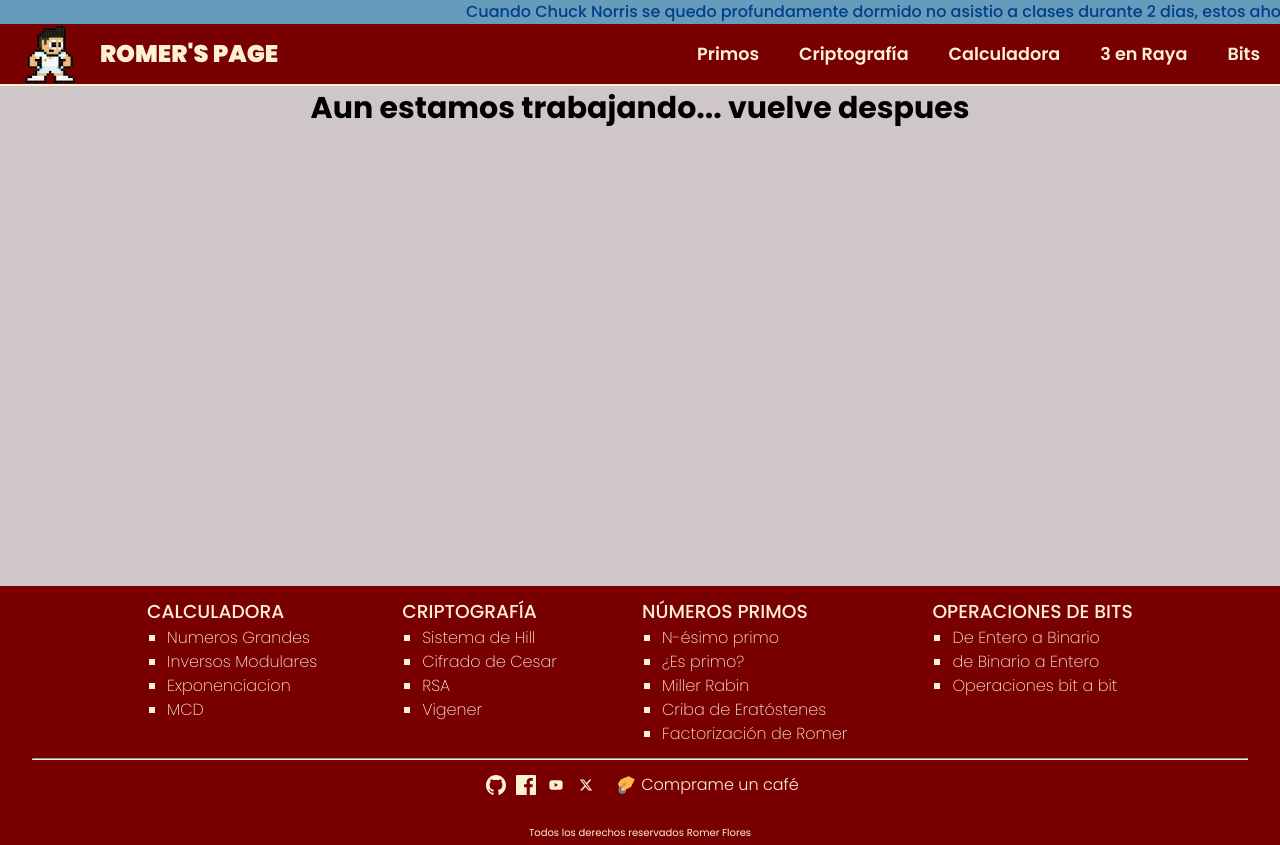
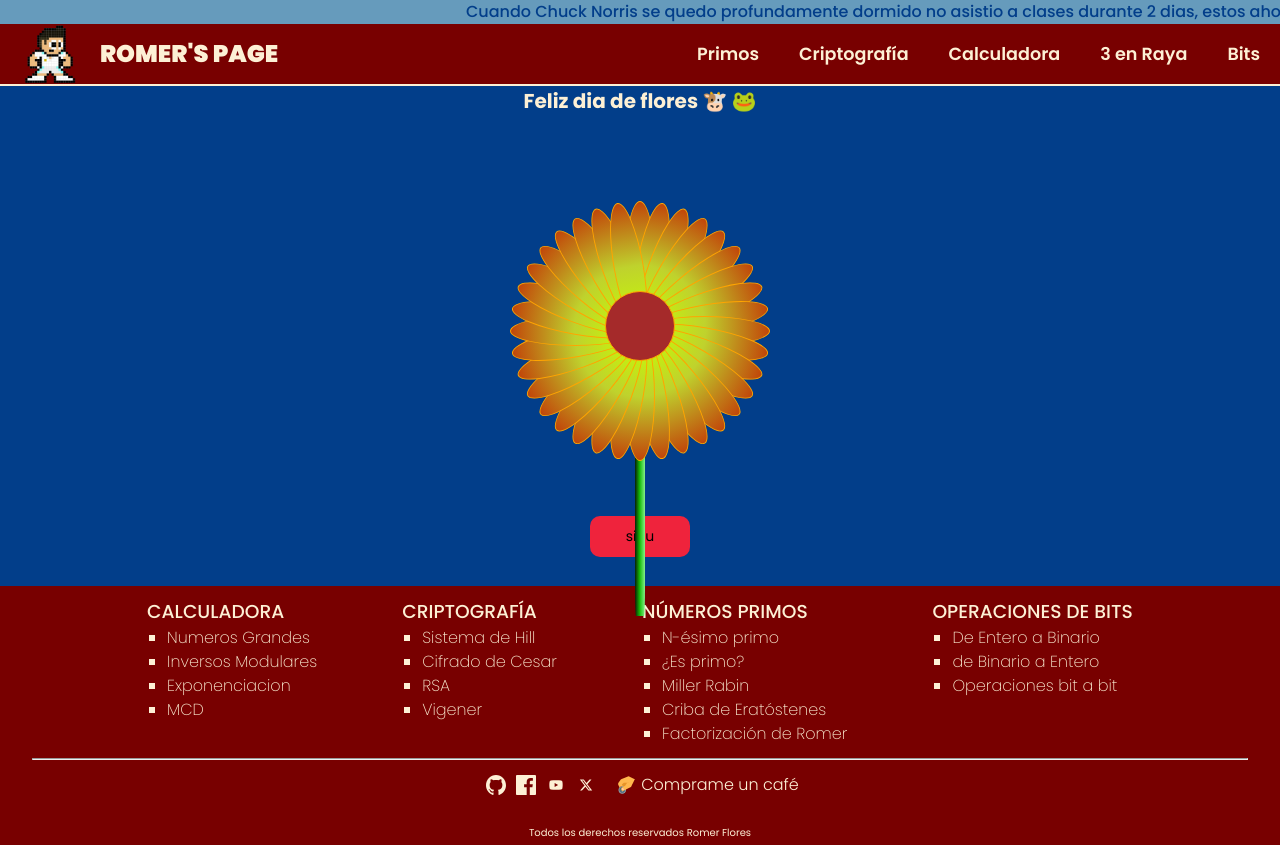
Before and after one commit to romerflores/Calculator, a React (Vite) app: page /criptografia in a window 1280 px wide. Built offline with nearby package versions, Linux system fonts and the light colour scheme.

Commit message:
Flores :v

```diff
--- a/src/App.tsx
+++ b/src/App.tsx
@@ -7,11 +7,12 @@ import { Route, Routes } from "react-router-dom";
 
 import "./App.css"
 import NotFound from "./templates/notFound/NotFound";
-import TODO from "./components/TODO/TODO";
+// import TODO from "./components/TODO/TODO";
 import Home from "./pages/home/Home";
 import Primes from "./pages/primes/Primes";
 import Bits from "./pages/bits/Bits";
 import Aprende from "./pages/aprende/Aprende";
+import Cripto from "./pages/cripto/Cripto";
 
 function App() {
 
@@ -23,7 +24,7 @@ function App() {
             <Routes>
                 <Route path="/calculadora" element={<Calculator/>} />
                 <Route path="/primos" element={<Primes></Primes>} />
-                <Route path="/criptografia" element={<TODO></TODO>} />
+                <Route path="/criptografia" element={<Cripto></Cripto>} />
                 <Route path="/aprende" element={<Aprende></Aprende>} />
                 <Route path="/bits" element={<Bits/>} />
                 <Route path="/home" element={<Home/>} />
--- /dev/null
+++ b/src/pages/cripto/Cripto.tsx
@@ -0,0 +1,52 @@
+
+import confetti from "canvas-confetti"
+import Button from "../../components/button"
+import WineContent from "../../components/themesContent/WineContent"
+import Title from "../../components/title/Title"
+import "./cripto.css"
+
+const rotate = [0, 10, 20, 30, 40, 50, 60, 70, 80, 90, 100, 110, 120, 130, 140, 150, 160, 170, 180, 190, 200, 210, 220, 230, 240, 250, 260, 270, 280, 290, 300, 310, 320, 330, 340, 350]
+
+function Cripto() {
+
+    const handleConffeti=()=>
+    {
+        confetti();
+    }
+
+    return <WineContent color="var(--blue)">
+        <Title textTitle="Feliz dia de flores 🐮 🐸 " textSize="20" textColor="var(--white)"></Title>
+        {
+            <div className="flor">
+                {
+                    rotate.map((elemento: number, indx: number) =>
+                        <div className="petalo" key={`petalonro${indx}`} style={{ transform: `rotate(${elemento}deg)` }}>
+
+                        </div>
+                    )}
+                {<div className="centro">
+
+                </div>
+
+                }
+                {
+                    <div className="base">
+
+                    </div>
+                }
+
+            </div>
+        }
+        <div style={{height:"100px"}}>
+
+        </div>
+        <Button
+            textButton="siuu"
+            onClick={handleConffeti}
+
+        >
+
+        </Button>
+    </WineContent>
+}
+export default Cripto
--- /dev/null
+++ b/src/pages/cripto/cripto.css
@@ -0,0 +1,97 @@
+
+
+.petalo {
+
+    width: 30px;
+    height: 130px;
+    background: rgb(193, 70, 10);
+    background: linear-gradient(rgba(193, 70, 10, 1) 0%, rgba(191, 210, 45, 1) 50%, rgba(200, 255, 0, 1) 100%);
+    border-radius: 50%;
+    border: solid 1px orange;
+
+    position: absolute; /* Para posicionarlos en el mismo punto */
+    transform-origin: bottom center; /* Punto de rotación */
+
+    transition: 0.3s;
+
+    z-index: 10;
+
+    animation: entrada 5s ease;
+
+
+
+}
+
+.petalo:hover
+{
+
+    scale: 1.2;
+}
+
+.flor
+{
+    display: flex;
+    justify-content: center;
+    align-items: center;
+    height: 300px;
+    width: 300px;
+    /* background-color: lightgray; */
+    position: relative;
+}
+
+.centro
+{
+    width: 70px;
+    height: 70px;
+    background-color: brown;
+    border-radius: 50%;
+    border: solid 1px orange;
+
+    transform: translateY(60px);
+
+    position: absolute; /* Para posicionarlos en el mismo punto */
+    transform-origin: bottom center; /* Punto de rotación */
+
+
+    transition: 1s;
+
+    z-index: 11;
+
+    animation: entrada 5s ease;
+}
+
+.centro:hover{
+
+    scale: 1.1;
+}
+
+
+.base
+{
+    height: 300px;
+    width: 10px;
+    border-radius: 10%;
+
+    background: rgb(7,32,5);
+    background: linear-gradient(90deg, rgba(7,32,5,1) 0%, rgba(22,190,10,1) 48%, rgba(133,240,137,1) 100%);
+
+    z-index: 9;
+    transform: translateY(200px);
+
+ /* Para posicionarlos en el mismo punto */
+ position: absolute; /* Para posicionarlos en el mismo punto */
+    transform-origin: bottom center; /* Punto de rotación */
+
+    animation: entrada ease 5s;
+
+}
+
+
+@keyframes entrada {
+    from{
+        transform: translateY(500px) scale(0.1);
+    }
+    to{
+        transform: translateY(200px) rotate() scale(1);
+    }
+}
```
Also changed, not shown: src/pages/bits/bits.css (line endings or trailing spaces).
